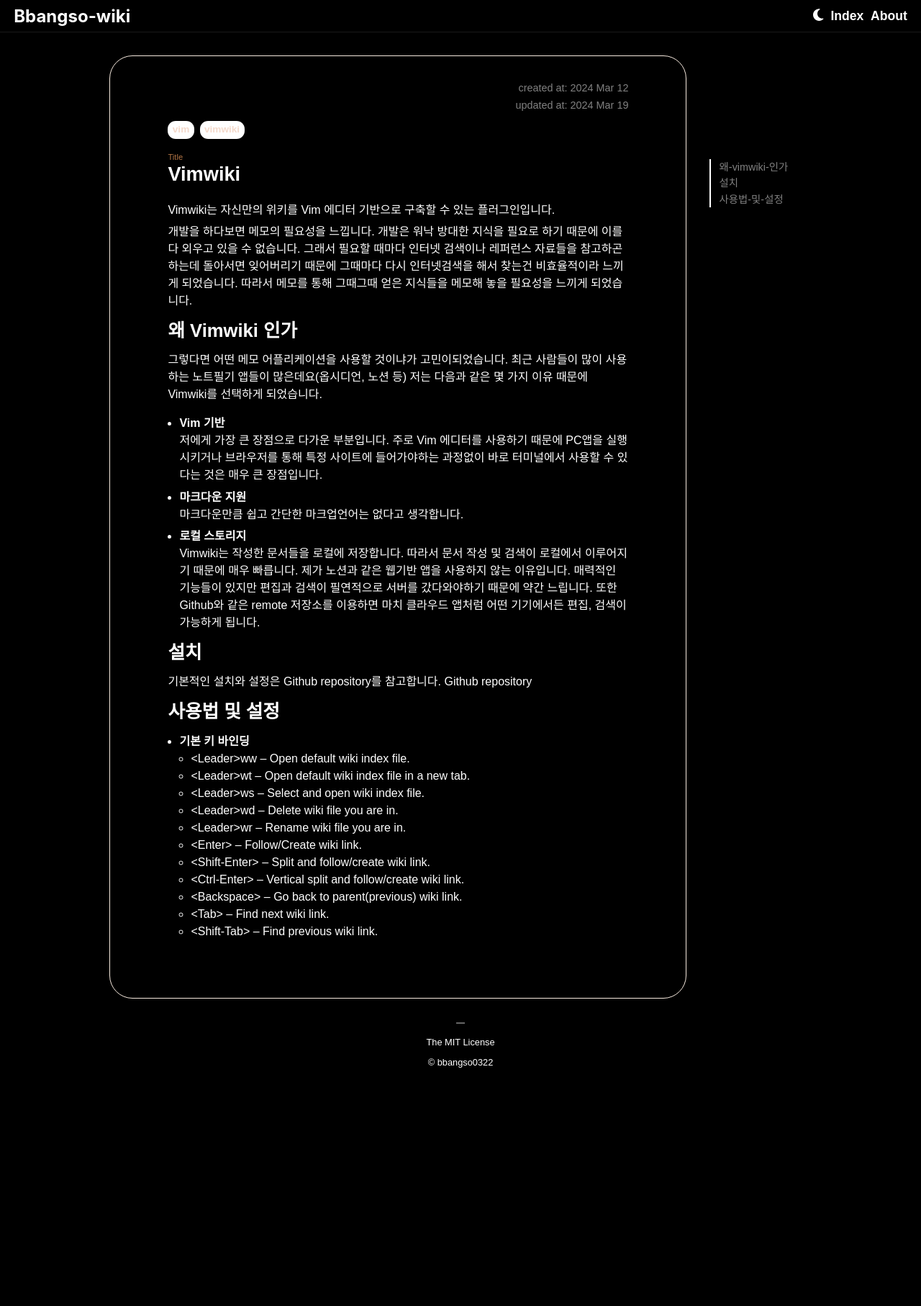
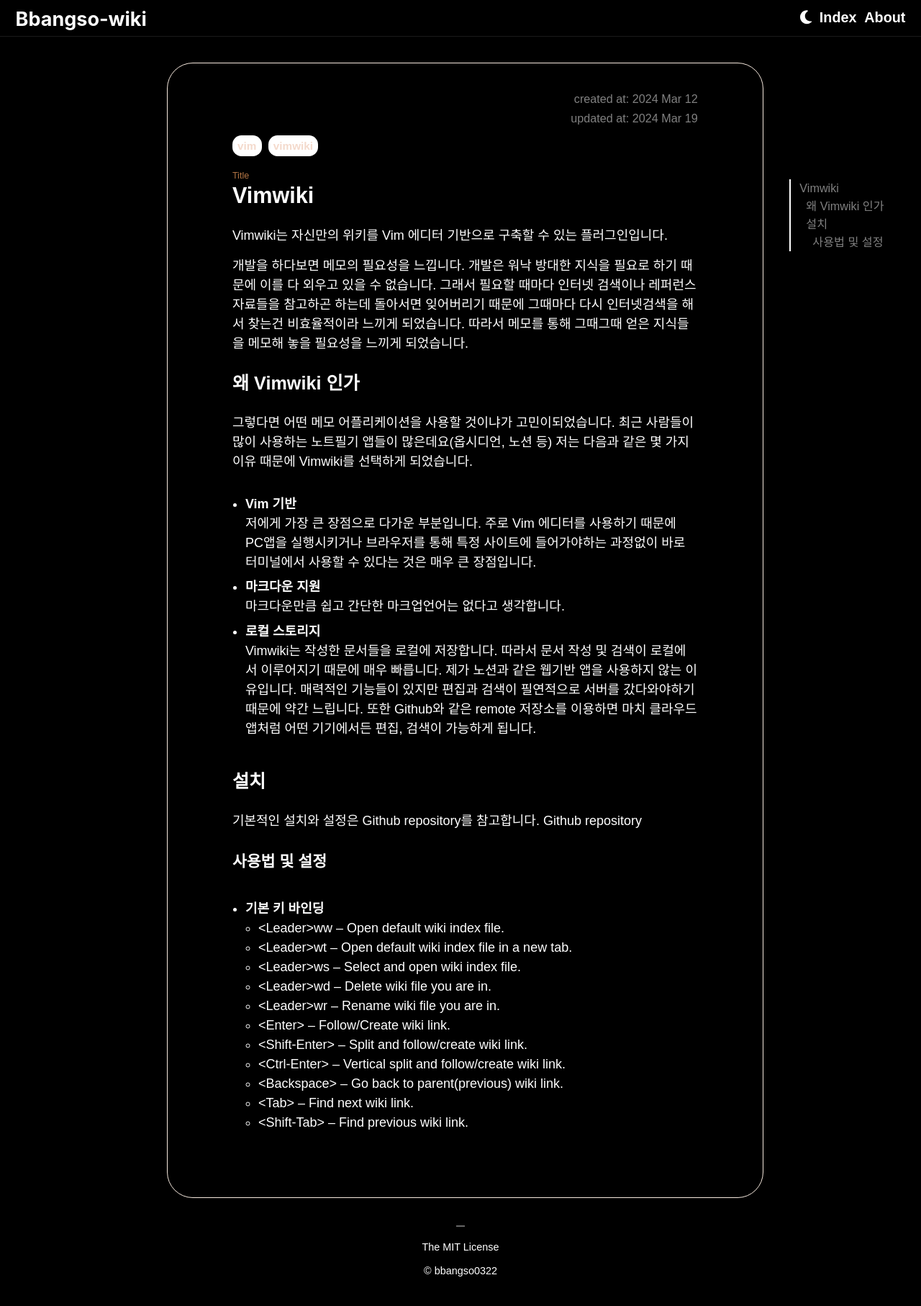
Before and after one commit to bbangso0322/kiwi-log, a Jekyll site: the page built from _mywikis/Vimwiki.md, in a window 1280 px wide. Shown: the whole page at 72% size. Built offline with Jekyll 4.4.1, drawn with Linux system fonts in a browser that asks for light colours; some web fonts are replaced; before the commit the page ends 1520 px from its top, so only the background shows below that.

```diff
--- a/_layouts/wikipage.html
+++ b/_layouts/wikipage.html
@@ -1,7 +1,8 @@
 ---
 layout: default
 ---
-<div class="overview">
+<div class="wrapper">
+	<div class="empty">
 	</div>
 	<div class="page-container">
 		<div class="date-at">
@@ -16,13 +17,14 @@ layout: default
 		{% endfor %}
 		</div>
 		<div class="title-tag">Title</div>
-	<div class="wiki-title">{{ page.title }}</div>
+		<div class="wiki-title" id="wiki-title">{{ page.title }}</div>
 
-	<div class="markdown-body" data-theme="dark">
 		{{ content }}
-	</div>
 
 	</div>
 
+	<div class="toc-container">
 		<div class="tableOfContent" id="toc">
 		</div>
+	</div>
+</div>
--- a/_mywikis/Vimwiki.md
+++ b/_mywikis/Vimwiki.md
@@ -7,7 +7,7 @@ Vimwiki는 자신만의 위키를 Vim 에디터 기반으로 구축할 수 있
 
 개발을 하다보면 메모의 필요성을 느낍니다. 개발은 워낙 방대한 지식을 필요로 하기 때문에 이를 다 외우고 있을 수 없습니다. 그래서 필요할 때마다 인터넷 검색이나 레퍼런스 자료들을 참고하곤 하는데 돌아서면 잊어버리기 때문에 그때마다 다시 인터넷검색을 해서 찾는건 비효율적이라 느끼게 되었습니다. 따라서 메모를 통해 그때그때 얻은 지식들을 메모해 놓을 필요성을 느끼게 되었습니다.
 
-# 왜 Vimwiki 인가
+## 왜 Vimwiki 인가
 그렇다면 어떤 메모 어플리케이션을 사용할 것이냐가 고민이되었습니다. 최근 사람들이 많이 사용하는 노트필기 앱들이 많은데요(옵시디언, 노션 등) 저는 다음과 같은 몇 가지 이유 때문에 Vimwiki를 선택하게 되었습니다.
 
 * **Vim 기반**
@@ -20,11 +20,11 @@ Vimwiki는 자신만의 위키를 Vim 에디터 기반으로 구축할 수 있
   Vimwiki는 작성한 문서들을 로컬에 저장합니다. 따라서 문서 작성 및 검색이 로컬에서 이루어지기 때문에 매우 빠릅니다. 제가 노션과 같은 웹기반 앱을 사용하지 않는 이유입니다. 매력적인 기능들이 있지만 편집과 검색이 필연적으로 서버를 갔다와야하기 때문에 약간 느립니다. 또한 Github와 같은 remote 저장소를 이용하면 마치 클라우드 앱처럼  어떤 기기에서든 편집, 검색이 가능하게 됩니다.
 
 
-# 설치
+## 설치
 기본적인 설치와 설정은 Github repository를 참고합니다.
 [Github repository](https://github.com/vimwiki/vimwiki)
 
-# 사용법 및 설정
+### 사용법 및 설정
 * **기본 키 바인딩**
 	* \<Leader>ww -- Open default wiki index file.
 	* \<Leader>wt -- Open default wiki index file in a new tab.
--- a/_sass/main.scss
+++ b/_sass/main.scss
@@ -1,5 +1,5 @@
 :root {
-	font-size: 16px;
+	font-size: 18px;
 }
 
 @media screen and (max-width: 768px) {
@@ -49,6 +49,12 @@ a {
 	padding: 0 1.2rem;
 }
 
+@media screen and (max-width: 1200px) {
+	.total-container {
+		flex-direction: row;
+		justify-content: center;
+	}
+}
 ::-webkit-scrollbar {
     width: 0.6rem;
     height: 0.6rem;
--- a/_sass/markdown.scss
+++ b/_sass/markdown.scss
@@ -30,23 +30,23 @@ p {
 }
 
 .page-container h2 {
-	font-size: 1.5rem;
+	font-size: 1.4rem;
 }
 
 .page-container h3 {
-	font-size: 1.4rem;
+	font-size: 1.2rem;
 }
 
 .page-container h4 {
-	font-size: 1.3rem;
+	font-size: 1.1rem;
 }
 
 .page-container h5 {
-	font-size: 1.2rem;
+	font-size: 1.0rem;
 }
 
 .page-container h6 {
-	font-size: 1.1rem;
+	font-size: 0.9rem;
 }
 
 .task-list {
--- a/_sass/page.scss
+++ b/_sass/page.scss
@@ -14,14 +14,16 @@
 	border: 1px solid var(--border-color);
 }
 
+.empty {
+	width: 4rem;
+	flex-basis: 10rem;
+	padding-left: 0.7rem;
+	flex-grow: 1;
+}
+
 .tableOfContent {
 	display: flex;
 	flex-direction: column;
-	position: sticky;
-	top: 5rem;
-	width: 4rem;
-	flex-basis: 10rem;
-	margin-top: 11rem;
 	border-left: 2px solid var(--toc-border-color);
 	padding-left: 0.7rem;
 }
@@ -42,6 +44,16 @@
 	font-weight: 700;
 }
 
+.toc-container {
+	display: flex;
+	flex-basis: 10rem;
+	flex-grow: 1;
+	position: sticky;
+	margin-top: 11rem;
+	top: 5rem;
+	width: 6rem;
+}
+
 .title-tag {
 	font-size: 0.7rem;
 	margin-top: 0.8rem;
@@ -59,3 +71,46 @@
 	font-size: 0.9rem;
 	color: var(--font-color-gray);
 }
+
+.wrapper {
+	position: relative;
+	display: flex;
+	flex-grow: 1;
+	flex-direction: row;
+	justify-content: center;
+	align-items: flex-start;
+	gap: 2rem;
+}
+
+
+@media screen and (max-width: 1200px) {
+	.empty {
+		display: none;
+	}
+
+	.tableOfContent {
+		order: 1;
+		margin-top: 3rem;
+	}
+
+	.toc-container {
+		position: static;
+		width: auto;
+		flex-basis: 0;
+		padding-left: 0.5rem;
+	}
+
+	.page-container {
+		order: 2;
+		max-width: none;
+		flex-basis: 0;
+		margin-top: 1.5rem;
+	}
+
+	.wrapper {
+		flex-direction: column;
+		align-items: stretch;
+		max-width: 50rem;
+		gap: 0;
+	}
+}
--- a/assets/js/anchor.js
+++ b/assets/js/anchor.js
@@ -1,13 +1,15 @@
 class AnchorManager {
 
-	constructor (toc) {
+	constructor (toc, wikiTitle) {
+		if(wikiTitle == null)
+			return;
 		const headers =
 			document.querySelectorAll('h1, h2, h3, h4, h5 ,h6');
 		this.createAnchor(headers);
-		this.createToc(headers, toc);
+		this.createToc(headers, toc, wikiTitle);
 	}
 
-	createToc(headers, toc) {
+	createToc(headers, toc, wikiTitle) {
 		const headerPadding = {
 			"H1": "0rem",
 			"H2": "0.5rem",
@@ -17,13 +19,19 @@ class AnchorManager {
 			"H6": "2.5rem"
 		}
 
+		const tocTitle = document.createElement('a');
+		tocTitle.setAttribute('href', '#' + wikiTitle.id);
+		tocTitle.setAttribute('class', 'toc-element');
+		tocTitle.textContent = wikiTitle.innerText;
+		toc.appendChild(tocTitle);
+
 		for (const header of headers) {
 			console.log(headerPadding[header.tagName]);
 			const tocElement = document.createElement('a');
 			tocElement.setAttribute('href', '#' + header.id);
 			tocElement.setAttribute('class', 'toc-element');
 			tocElement.style.paddingLeft = headerPadding[header.tagName];
-			tocElement.textContent = header.id;
+			tocElement.textContent = header.innerText;
 			toc.appendChild(tocElement);
 		}
 	}
--- a/assets/js/index.js
+++ b/assets/js/index.js
@@ -2,7 +2,9 @@ import { LightMode } from './utils.js'
 import { AnchorManager } from './anchor.js'
 
 const lightMode = new LightMode();
-const anchorManager = new AnchorManager(document.getElementById("toc"));
+const anchorManager = new AnchorManager(
+	document.getElementById("toc"),
+	document.getElementById("wiki-title"));
 
 document.getElementById("light-mode-container").addEventListener("click", (e) => {
 	lightMode.toggleMode();
--- a/assets/js/utils.js
+++ b/assets/js/utils.js
@@ -16,7 +16,6 @@ class LightMode{
 
 	toggleMode(){
 		let isDarkMode = localStorage.getItem("isDarkMode");
-		console.log(typeof(isDarkMode));
 
 		if(isDarkMode == "true") {
 			localStorage.setItem("isDarkMode", false);
```
Lines whose indentation alone changed are shown as unchanged.
